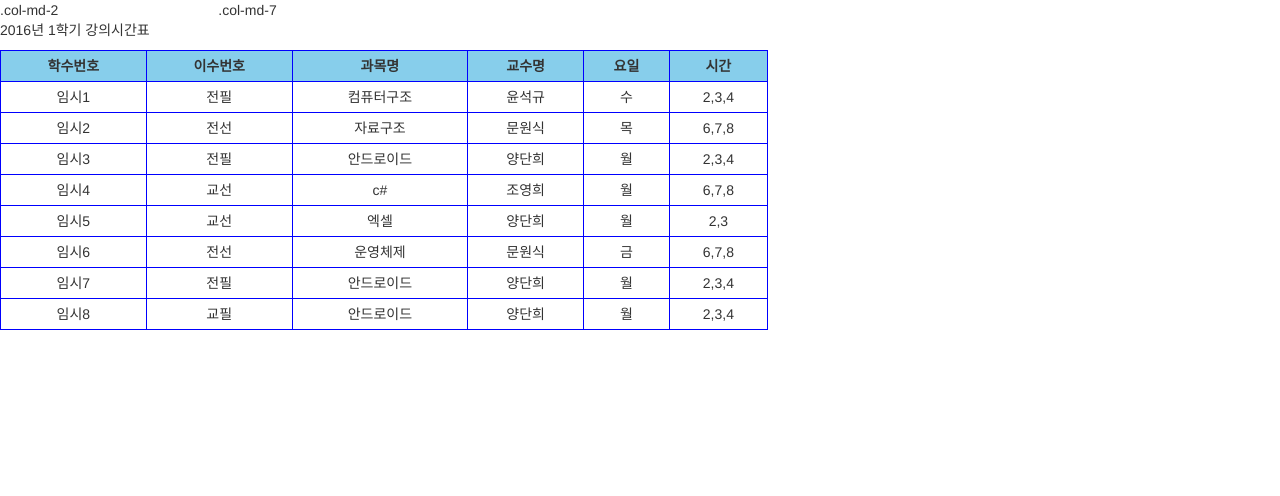
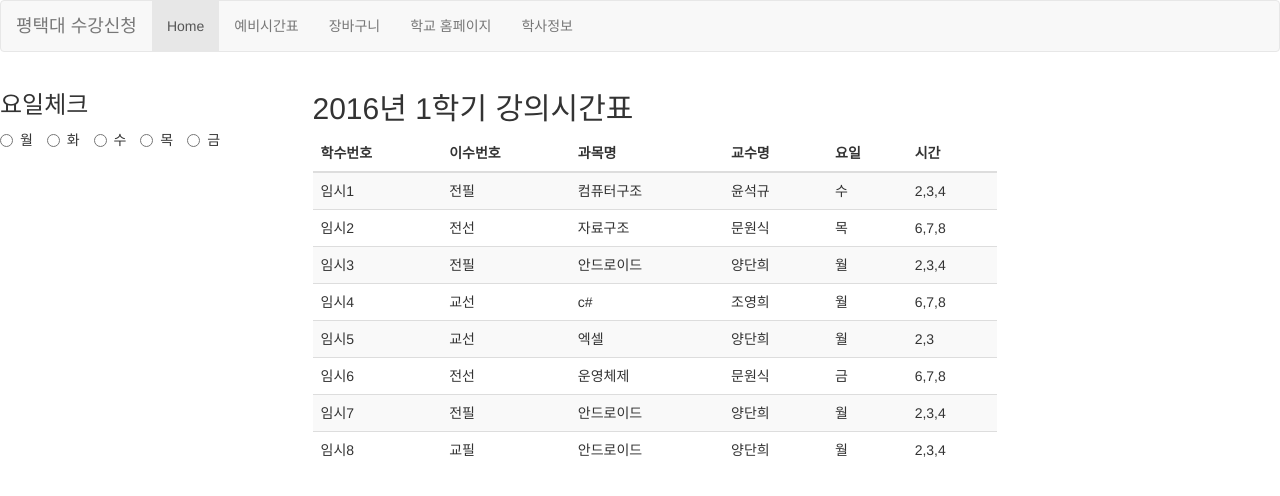
Before and after one commit to ByunJaeSeok/ptuTest, a plain HTML site: page index.html in a window 1280 px wide. Drawn offline with nearby package versions, Linux system fonts and the light colour scheme.

Commit message:
부트
스트랩

```diff
--- a/index.html
+++ b/index.html
@@ -1,5 +1,6 @@
 <!doctype html>
 <html class="no-js" lang="">
+
 <head>
   <meta charset="utf-8">
   <meta http-equiv="x-ua-compatible" content="ie=edge">
@@ -8,33 +9,56 @@
   <meta name="viewport" content="width=device-width, initial-scale=1">
 
   <link rel="stylesheet" href="https://maxcdn.bootstrapcdn.com/bootstrap/3.3.6/css/bootstrap.min.css" integrity="sha384-1q8mTJOASx8j1Au+a5WDVnPi2lkFfwwEAa8hDDdjZlpLegxhjVME1fgjWPGmkzs7" crossorigin="anonymous">
-    <script src="https://code.jquery.com/jquery-2.2.0.min.js" ></script>
+  <script src="https://code.jquery.com/jquery-2.2.0.min.js"></script>
   <script src="https://maxcdn.bootstrapcdn.com/bootstrap/3.3.6/js/bootstrap.min.js" integrity="sha384-0mSbJDEHialfmuBBQP6A4Qrprq5OVfW37PRR3j5ELqxss1yVqOtnepnHVP9aJ7xS" crossorigin="anonymous"></script>
 
-    <style>
-      table, th, td {
-        border: 1px solid blue;
-        border-collapse: collapse;
-      }
-      th, td {
-        padding: 5px;
-        text-align: center;
-      }
-      th {
-        background-color: skyblue;
-      }
-    </style>
+
 </head>
+
 <body>
+  <nav class="navbar navbar-default">
+    <div class="container-fluid">
+      <div class="navbar-header">
+        <a class="navbar-brand" href="#">평택대 수강신청</a>
+      </div>
+      <ul class="nav navbar-nav">
+        <li class="active"><a href="#">Home</a></li>
+        <li><a href="#">예비시간표</a></li>
+        <li><a href="#">장바구니</a></li>
+        <li><a href="#">학교 홈페이지</a></li>
+        <li><a href="#">학사정보</a></li>
+      </ul>
+    </div>
+  </nav>
+
   <div class="row">
-      <div class="col-md-2">.col-md-2</div>
-      <div class="col-md-7">.col-md-7</div>
+    <div class="col-md-3">
+      <h3>요일체크</h3>
+      <form role="form">
+        <label class="radio-inline">
+          <input type="radio" name="optradio">월
+        </label>
+        <label class="radio-inline">
+          <input type="radio" name="optradio">화
+        </label>
+        <label class="radio-inline">
+          <input type="radio" name="optradio">수
+        </label>
+        <label class="radio-inline">
+          <input type="radio" name="optradio">목
+        </label>
+        <label class="radio-inline">
+          <input type="radio" name="optradio">금
+        </label>
+      </form>
 
     </div>
 
-    <p>2016년 1학기 강의시간표</p>
+    <div class="container">
+      <h2>2016년 1학기 강의시간표</h2>
 
-    <table style="width:60%">
+      <table style="width:60%" , class="table table-striped">
+        <thead>
           <tr>
             <th>학수번호</th>
             <th>이수번호</th>
@@ -43,6 +67,8 @@
             <th>요일</th>
             <th>시간</th>
           </tr>
+        </thead>
+        <tbody>
           <tr>
             <td>임시1</td>
             <td>전필</td>
@@ -107,6 +133,9 @@
             <td>월</td>
             <td>2,3,4</td>
           </tr>
+        </tbody>
       </table>
+    </div>
 </body>
+
 </html>
```
Lines whose indentation alone changed are shown as unchanged.
